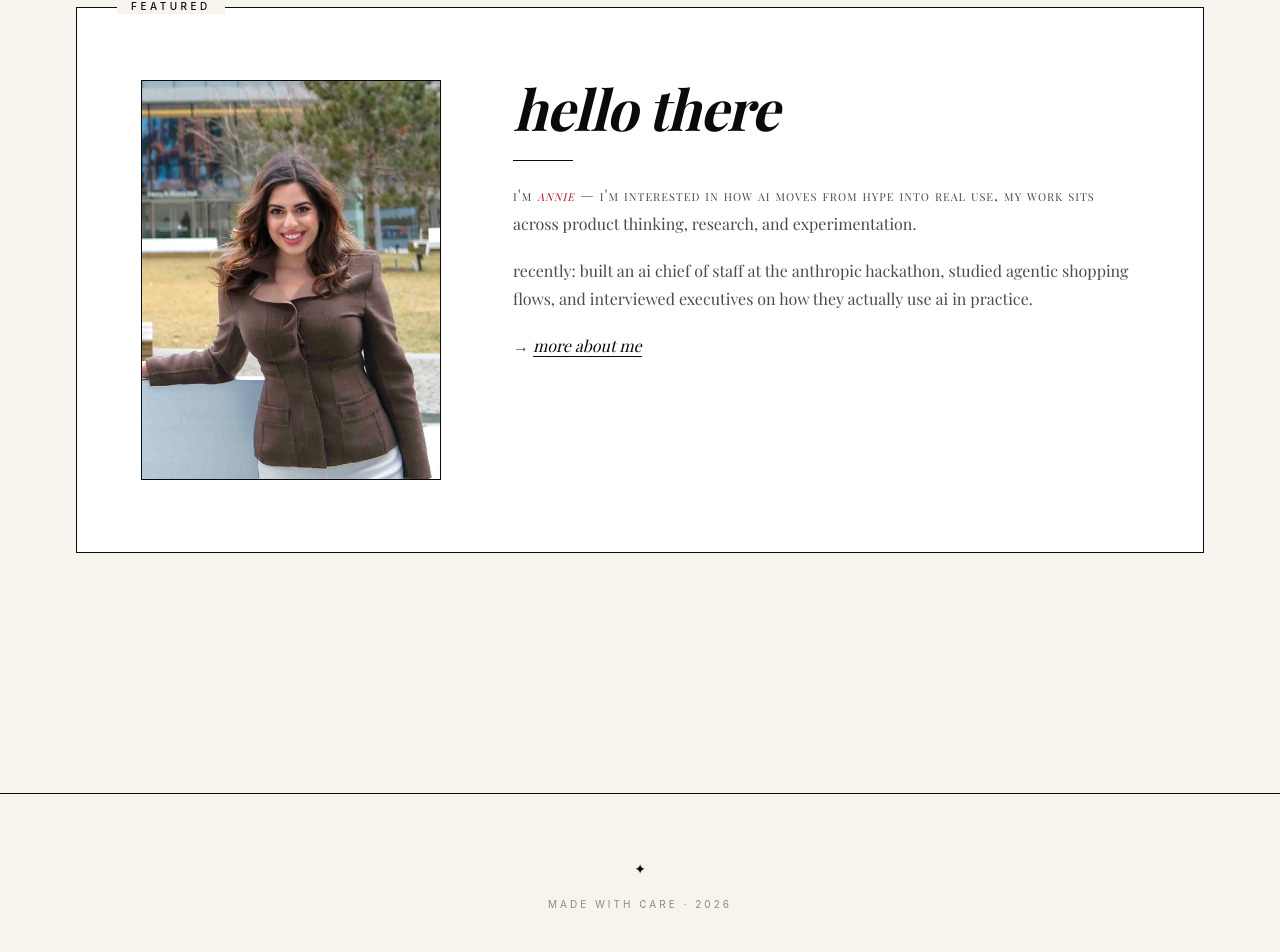
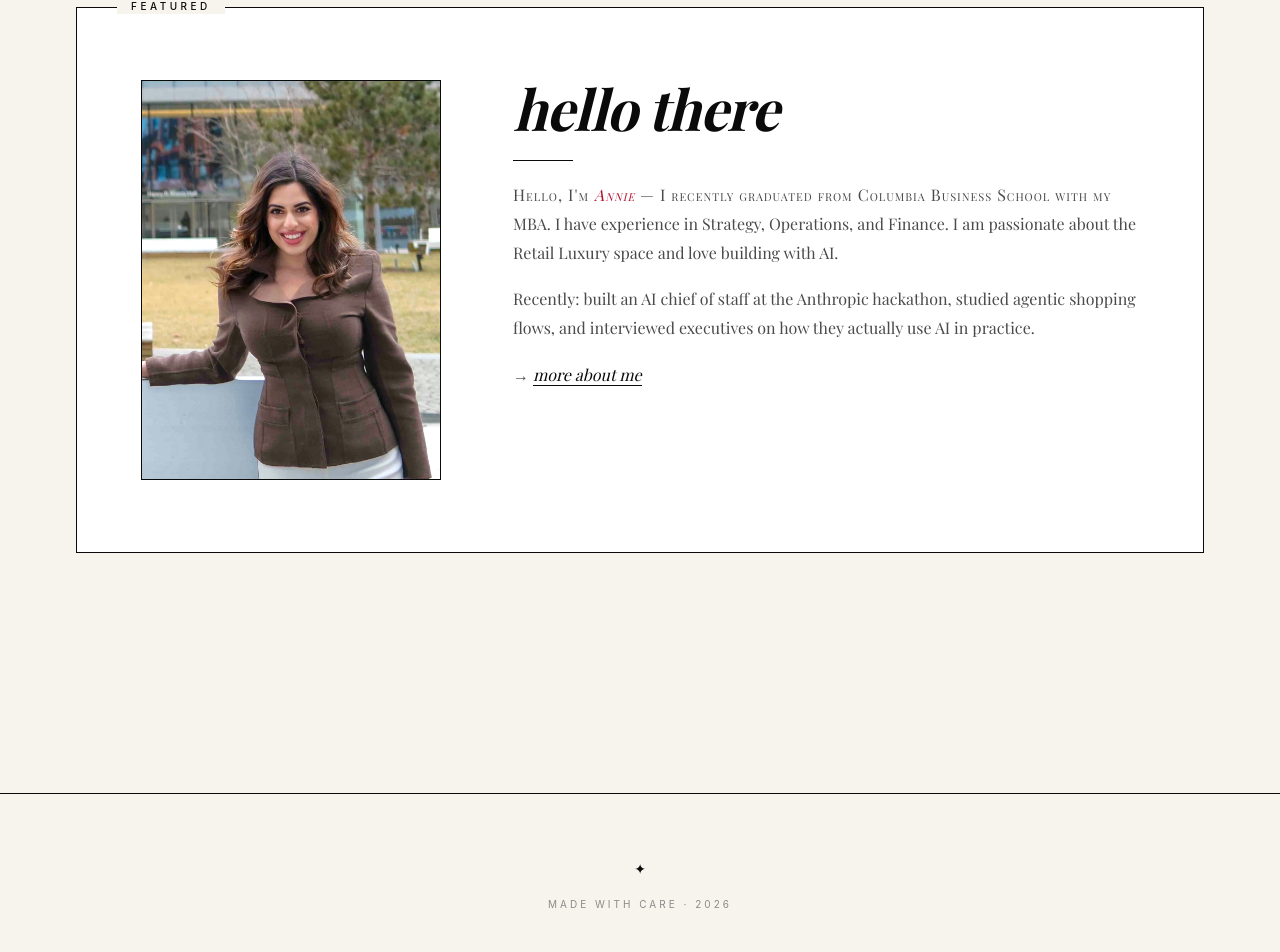
Before and after one commit to anniesweta2340/portfolio, a plain HTML site: page index.html in a window 1280 px wide. Shown: the part 846-1798 px from the top of the page. Drawn offline with nearby package versions, Linux system fonts and the light colour scheme.

Commit message:
Update about me section on main page with new bio

```diff
--- a/index.html
+++ b/index.html
@@ -88,8 +88,8 @@
       </div>
       <div class="about-content">
         <h2>hello there</h2>
-        <p>i'm <em>annie</em> — i'm interested in how ai moves from hype into real use. my work sits across product thinking, research, and experimentation.</p>
-        <p>recently: built an ai chief of staff at the anthropic hackathon, studied agentic shopping flows, and interviewed executives on how they actually use ai in practice.</p>
+        <p>Hello, I'm <em>Annie</em> — I recently graduated from Columbia Business School with my MBA. I have experience in Strategy, Operations, and Finance. I am passionate about the Retail Luxury space and love building with AI.</p>
+        <p>Recently: built an AI chief of staff at the Anthropic hackathon, studied agentic shopping flows, and interviewed executives on how they actually use AI in practice.</p>
         <p>→ <a href="about.html">more about me</a></p>
       </div>
     </section>
```
